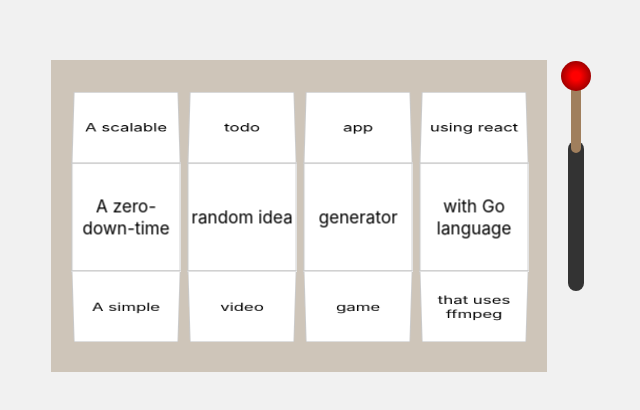
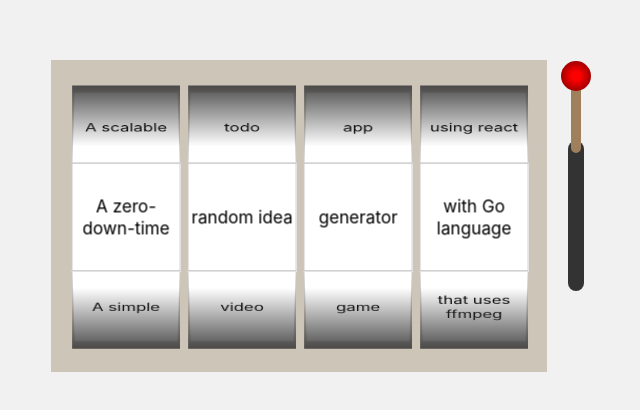
Before and after one commit to vilvai/hackathon-idea-generator, a React (Create React App) app: page / in a window 1280 px wide. Shown: the part 184-594 px from the top of the page, without its empty margins (324-964 px from the left). Built offline with nearby package versions, Linux system fonts and the light colour scheme.

Commit message:
added cool shadow to reels

```diff
--- a/src/Reel.tsx
+++ b/src/Reel.tsx
@@ -15,7 +15,7 @@
 const REEL_SIZE = Math.round(SLOT_HEIGHT / 2 / Math.tan(Math.PI / REEL_SLOTS));
 
 const Container = styled.div`
-  margin: 0 8px;
+  padding: 0 8px;
   display: flex;
   flex-direction: column;
   width: ${SLOT_WIDTH}px;
@@ -23,6 +23,32 @@
   position: relative;
   transform-style: preserve-3d;
   perspective: 1800px;
+`;
+
+const Shadow = styled.div`
+  transform: translateZ(200px);
+  position: absolute;
+  left: 11px;
+  height: 54px;
+  width: 96px;
+`;
+
+const TopShadow = styled(Shadow)`
+  background: linear-gradient(
+    0deg,
+    rgba(60, 60, 60, 0) 0%,
+    rgba(60, 60, 60, 0.9) 100%
+  );
+  top: 24px;
+`;
+
+const BottomShadow = styled(Shadow)`
+  background: linear-gradient(
+    0deg,
+    rgba(60, 60, 60, 0.9) 0%,
+    rgba(60, 60, 60, 0) 100%
+  );
+  bottom: 22px;
 `;
 
 interface SlotProps {
@@ -72,6 +98,8 @@
           {slot}
         </Slot>
       ))}
+      <TopShadow />
+      <BottomShadow />
     </Container>
   );
 };
```
